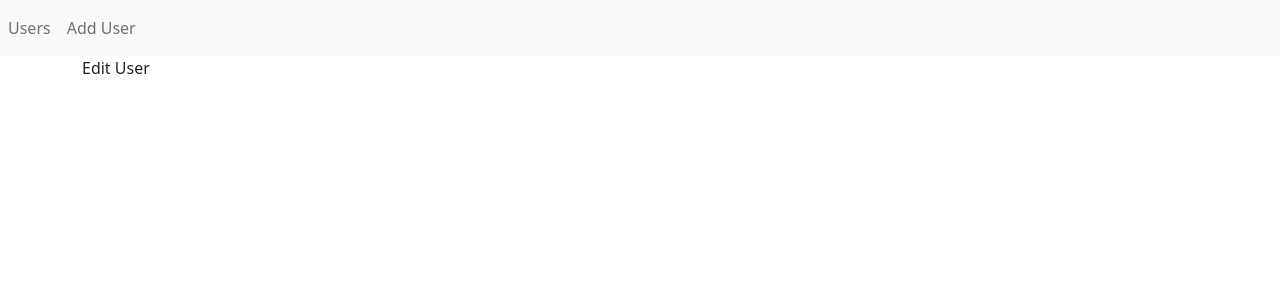
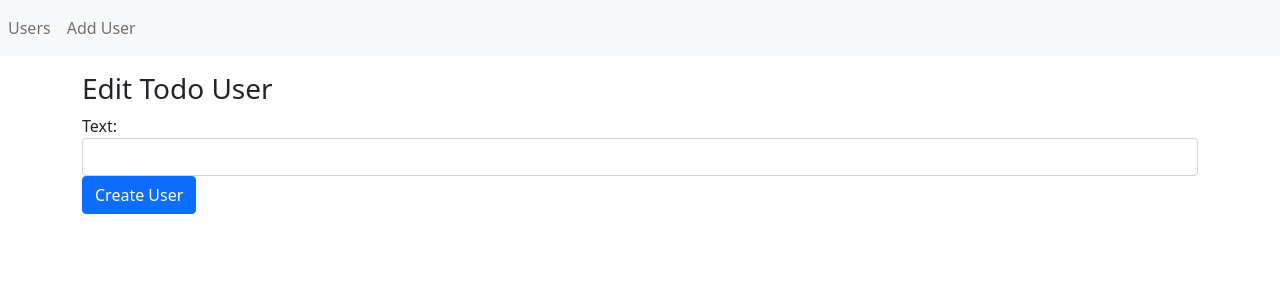
Before and after one commit to Buenaventura-Celine/User_Registration, a React (Create React App) app in the folder user_registration/: page /edit/0 in a window 1280 px wide. Shown: the top 300 px of the page. Built offline with nearby package versions, Linux system fonts and the light colour scheme.

Commit message:
Added edit user form

```diff
--- a/user_registration/src/EditUser.js
+++ b/user_registration/src/EditUser.js
@@ -1,5 +1,50 @@
-import React from 'react';
+import React, { useState, useEffect } from 'react';
+import  { useForm } from "react-hook-form";
+import { useHistory } from 'react-router';
 
-export const EditUser = () =>{
-    return <div className="container">  Edit User </div>
-}
+export const EditUser = () => {
+    const [ user, setUser ] = useState()
+    const { register, handleSubmit} = useForm({
+        defaultValues:
+            {name : user ? user.name : ""}
+    });
+    const history = useHistory();
+
+    useEffect(() =>{
+        setUser({
+            name: "Celine"
+        })
+    }, [])
+
+    const onSubmit = handleSubmit((data) =>{
+        alert(JSON.stringify(data));
+        history.push("/")
+    });
+    return (
+        <div className="container">
+            <div className="mt-3">
+                <h3> Edit Todo User</h3>
+                <form onSubmit={onSubmit}>
+                    <div className="form-group">
+                        <label htmlFor="name">Text:</label>
+                        <input
+                            className="form-control"
+                            type="name"
+                            name="name"
+                            id="name"
+                            autoComplete="off"
+                            {...register("name", {
+                                required: "Required",
+                            })}
+                        />
+                    </div>
+                    <div className="form-group">
+                        <button type="submit" className="btn btn-primary">
+                            Create User
+                        </button>
+                    </div>
+                </form>
+            </div>
+        </div>
+    );
+};
```
